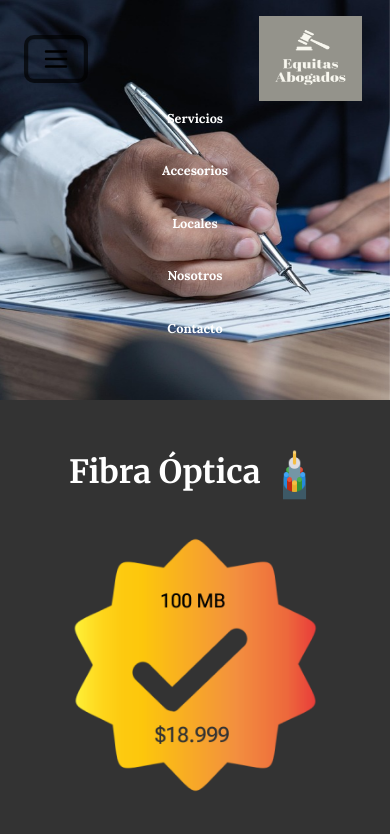
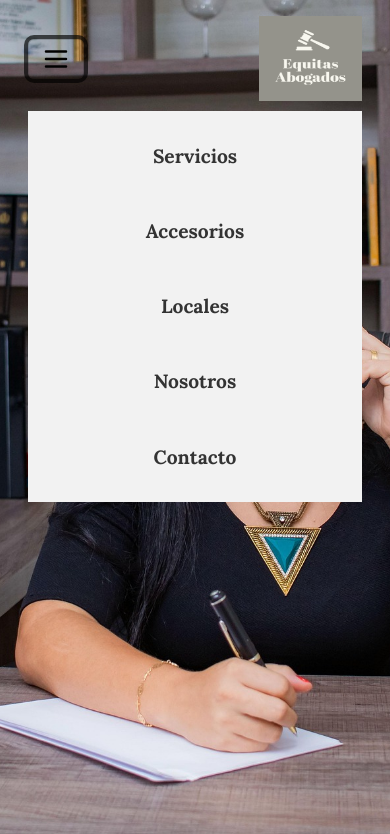
Before and after one commit to faqcjs/integrador-dw, a plain HTML site: page index.html in a window 390 px wide. Both pictures are taken after a click on the button "Toggle navigation". Shown: the top 834 px of the page. Drawn offline with nearby package versions, Linux system fonts and the light colour scheme; a web font is replaced by a local one.

Commit message:
Terminado navbar y hero

```diff
--- a/index.html
+++ b/index.html
@@ -19,18 +19,19 @@
 </head>
 <body>
     <!-- Navbar -->
-    <nav class="navbar navbar-expand-md position-absolute w-100 navbar-light  ">
+    <nav class="navbar navbar-expand-lg position-absolute w-100 navbar-light  ">
         <div class="container-fluid">
             <button class="navbar-toggler" type="button" data-bs-toggle="collapse" data-bs-target="#navbar-toggler" aria-controls="navbarTogglerDemo01" aria-expanded="false" aria-label="Toggle navigation">
             <svg width="30px" height="30px" viewBox="0 0 24 24" fill="none" xmlns="http://www.w3.org/2000/svg"><g id="SVGRepo_bgCarrier" stroke-width="0"></g><g id="SVGRepo_tracerCarrier" stroke-linecap="round" stroke-linejoin="round"></g><g id="SVGRepo_iconCarrier"> <path d="M4 6H20M4 12H20M4 18H20" stroke="#000000" stroke-width="2" stroke-linecap="round" stroke-linejoin="round"></path> </g></svg>
           </button>
-          <a class="navbar-logo d-lg-none d-md-none d-md-flex " href="index.html">
+          <a class="navbar-logo d-block d-md-none d-lg-none" href="index.html">
             <img src="img/Equitas Abogados-.png" alt="" class="icono-navbar" id="#logo">
-        </a>
+          </a>
             <div class="collapse navbar-collapse" id="navbar-toggler">
-                <a class="navbar-logo d-none d-md-flex " href="index.html" >
-                    <img src="img/Equitas Abogados-.png" alt="" class="icono-navbar" id="#logo" >
+                <a class="navbar-logo d-none d-lg-block" href="index.html">
+                    <img src="img/Equitas Abogados-.png" alt="" class="icono-navbar" id="#logo">
                 </a>
+
                 <ul class="navbar-nav d-flex justify-content-center align-items-center gap-3">
 
                     <li class="nav-item">
@@ -61,17 +62,27 @@
         <div id="carouselExampleAutoplaying" class="carousel slide" data-bs-ride="carousel">
             <div class="carousel-inner">
                 <div class="carousel-item active">
-                    <img src="img/foto-1.jpg" class="d-block w-100 carousel-img" alt="imagen 1 del hero">
+                    <img src="img/foto-1.jpg" class="d-block w-100 carousel-img" alt="Imagen 1">
+                    <div class="carousel-caption">
+                        <h1>Equitas Abogados</h1>
+                        <p>Defendemos tus derechos con profesionalismo y compromiso.</p>
+                    </div>
                 </div>
                 <div class="carousel-item">
-                    <img src="img/foto-2.jpg" class="d-block w-100 carousel-img" alt="imagen 2 del hero">
+                    <img src="img/foto-2.jpg" class="d-block w-100 carousel-img" alt="Imagen 2">
+                    <div class="carousel-caption">
+                        <h1>Expertos en Derecho</h1>
+                        <p>Más de 20 años de experiencia resolviendo casos con éxito.</p>
+                    </div>
                 </div>
                 <div class="carousel-item">
-                    <img src="img/foto-3.jpg" class="d-block w-100 carousel-img" alt="imagen 3 del hero">
+                    <img src="img/foto-3.jpg" class="d-block w-100 carousel-img" alt="Imagen 3">
+                    <div class="carousel-caption">
+                        <h1>Consulta Gratuita</h1>
+                        <p>Agenda tu cita y recibe asesoría personalizada.</p>
+                    </div>
                 </div>
             </div>
-
-        </div>
     </section>
 
     <!-- Planes -->
--- a/style.css
+++ b/style.css
@@ -26,6 +26,7 @@ section{
 h1, h2, h3 {
     font-family: 'Merriweather', serif;
     font-weight: 700;
+    font-size: 2.5rem;
 }
 button, .cta {
     font-family: 'Montserrat', sans-serif;
@@ -105,6 +106,7 @@ a{
 .navbar-collapse{
     align-items: center;
     justify-content: space-between;
+
 }
 
 .navbar-logo {
@@ -117,14 +119,20 @@ a{
 
 .nav-item{
     font-size: 1.5rem;
+    border: #f2f2f2 solid;
+    padding: 0.2rem;
 }
 
 .nav-item a{
+
     color: white;
     font-weight: 700;
     line-height: 1.6;
 }
 
+.nav-item:hover{
+    border-color: var(--azul);
+}
 .nav-item a:hover{
     color: var(--celeste);
 }
@@ -156,7 +164,24 @@ a{
     width: 100%;
 }
 
+.carousel-caption {
+    position: absolute;
+    top: 50%;
+    left: 50%;
+    transform: translate(-50%, -50%);
+    text-align: center;
+    color: white;
+    padding: 20px;
+    border-radius: 10px;
+    width: 60%; /* Ajusta el ancho del texto */
+}
 
+.carousel-caption h1{
+    font-size: 4.5rem;
+}
+.carousel-caption p{
+    font-size: 2rem;
+}
 .carousel-img {
     object-fit: cover;
     width: 100%;
@@ -554,6 +579,12 @@ hr{
 
     }
 
+    .carousel-caption h1{
+        font-size: 2.5rem;
+    }
+    .carousel-caption p{
+        font-size: 1.2rem;
+    }
     .carousel-inner, .carousel-item {
         height: 50vh;
     }
@@ -570,9 +601,7 @@ hr{
         display: none;
     }
 
-    .hero{
-        height: 400px;
-    }
+
 
     .carousel-inner, .carousel-item {
         height: 60vh;
@@ -604,7 +633,19 @@ hr{
         width: 103px;
         height: 85px;
     }
+    .navbar-collapse {
+        background-color: #F2F2F2;
+        padding: 1rem;
 
+        margin-top: 10px;
+    }
+    .nav-item{
+
+    }
+    .nav-item a {
+        color: #333333; /* Color oscuro para fondo claro */
+        font-size: 1.2rem;
+    }
 
 }
 
```
